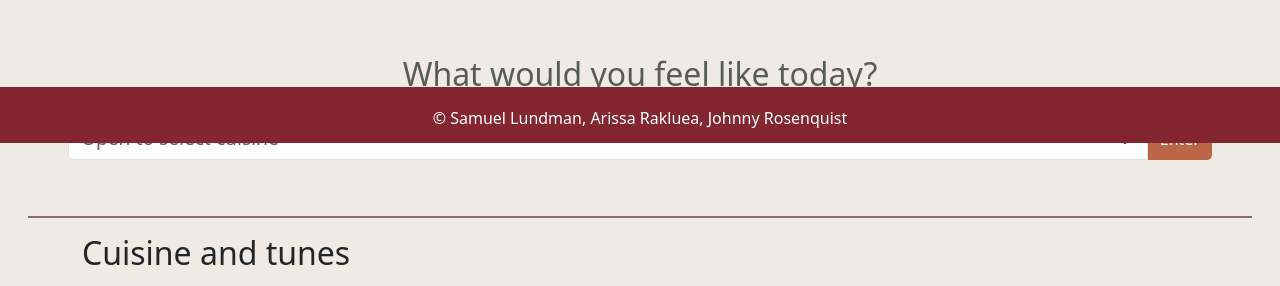
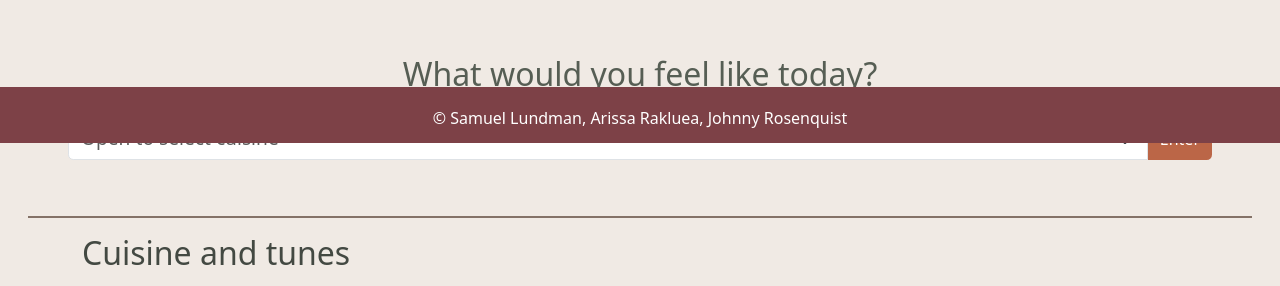
Before and after one commit to Samlund/Dineify, a FastAPI app: template src/templates/mockup.html in a window 1280 px wide. Shown: the part 657-943 px from the top of the page. Run offline with FastAPI, Linux system fonts and the light colour scheme; the template is opened without the code that fills it, so the values that code supplies are empty.

Commit message:
colour change footer

```diff
--- a/src/static/Style.css
+++ b/src/static/Style.css
@@ -121,12 +121,9 @@ div#generated_content.container{
 
 #title_generated {
     margin-bottom: 1rem;
+    color: #434942;;
 }
 
-h3 {
-    font-size: 1.2rem;
-    font-weight: normal;
-}
 
 .accordion-button:not(.collapsed) {
     background-color: transparent;
@@ -175,7 +172,7 @@ footer{
     position: fixed;
     bottom: 0;
     height: 3.5rem;
-    background: #842630;
+    background: #7d4147;
     color: white;
     text-align: center;
     flex: auto;
```
